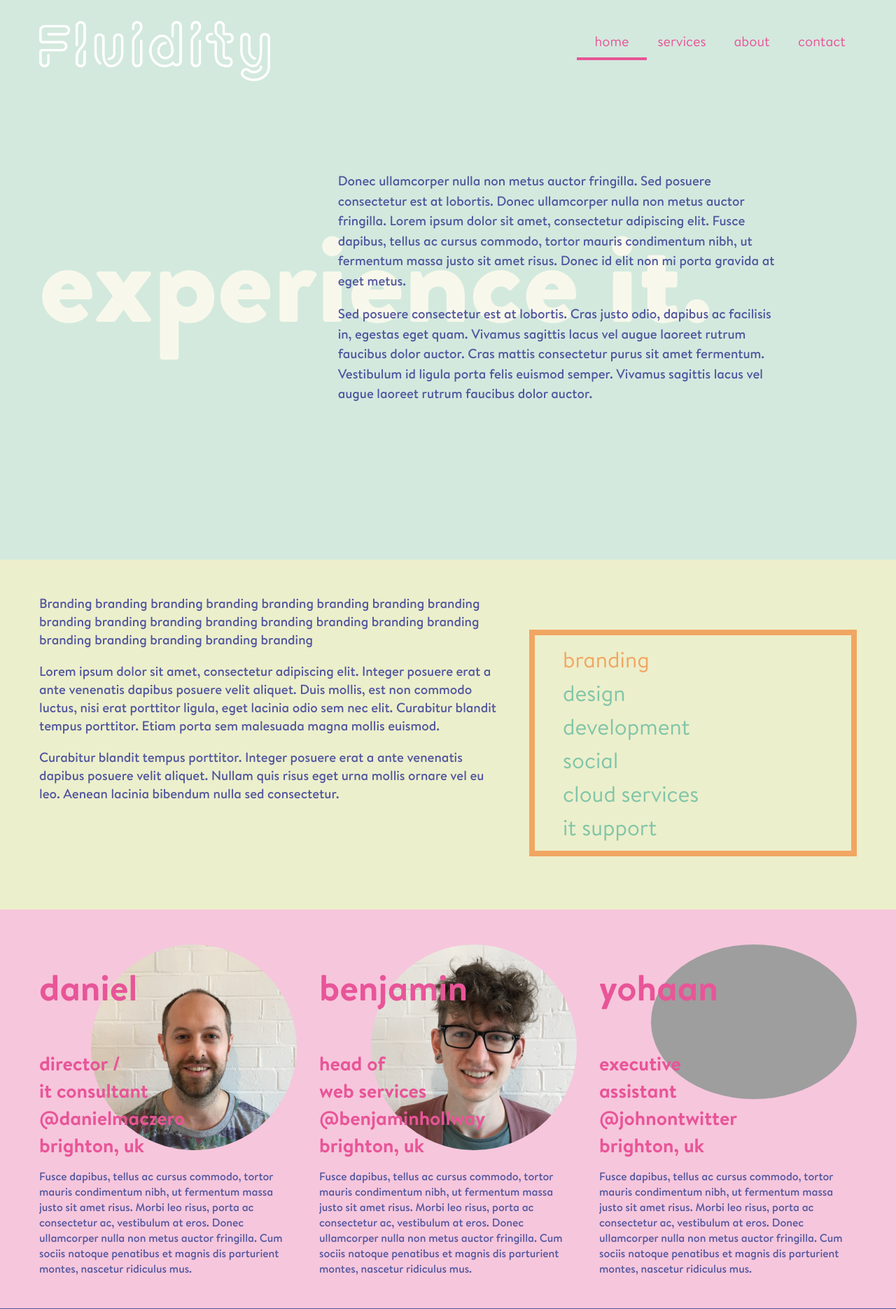
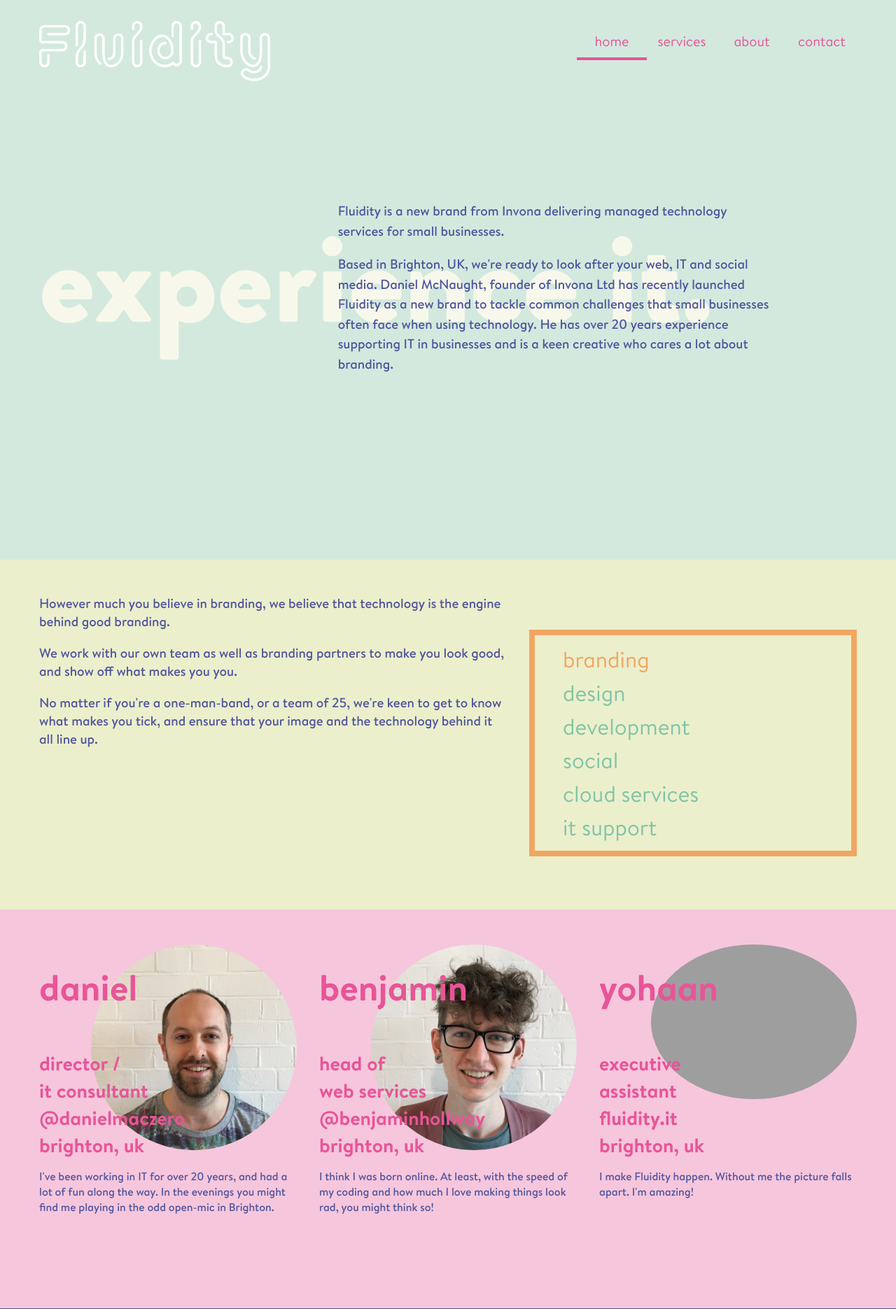
Before and after one commit to FluidityIT/fluidity, a PHP site: page / in a window 1280 px wide. Shown: the top 1871 px of the page at 70% size. Run offline with PHP 8.4, Linux system fonts and the light colour scheme; some libraries are stand-ins or nearby versions; grey boxes are pictures that could not be loaded.

Commit message:
Daniel's updated content

```diff
--- a/src/inc/footer.php
+++ b/src/inc/footer.php
@@ -4,11 +4,11 @@
 				<nav class="nav nav--social">
 					<ul>
 						<li><a href="https://twitter.com/fluidityit"><i class="fa fa-twitter"></i></a></li>
-						<li><a href=""><i class="fa fa-linkedin"></i></a></li>
-						<li><a href=""><i class="fa fa-instagram"></i></a></li>
+						<!--li><a href=""><i class="fa fa-linkedin"></i></a></li-->
+						<li><a href="https://www.instagram.com/fluidityit/"><i class="fa fa-instagram"></i></a></li>
 						<li><a href="https://medium.com/@nothingrandom"><i class="fa fa-medium"></i></a></li>
-						<li><a href=""><i class="fa fa-phone"></i></a></li>
-						<li><a href=""><i class="fa fa-envelope-o"></i></a></li>
+						<li><a href="tel:+441273974994"><i class="fa fa-phone"></i></a></li>
+						<!--li><a href="mailto:hello@fluidity.it"><i class="fa fa-envelope-o"></i></a></li-->
 					</ul>
 				</nav>
 			</div>
--- a/src/index.php
+++ b/src/index.php
@@ -12,8 +12,8 @@
 			</div>
 			<div class="column small-12 medium-8 medium-offset-4 large-6 column-absolute">
 				<div class="text-wrap">
-					<p class="text--large">Donec ullamcorper nulla non metus auctor fringilla. Sed posuere consectetur est at lobortis. Donec ullamcorper nulla non metus auctor fringilla. Lorem ipsum dolor sit amet, consectetur adipiscing elit. Fusce dapibus, tellus ac cursus commodo, tortor mauris condimentum nibh, ut fermentum massa justo sit amet risus. Donec id elit non mi porta gravida at eget metus.</p>
-					<p class="text--large">Sed posuere consectetur est at lobortis. Cras justo odio, dapibus ac facilisis in, egestas eget quam. Vivamus sagittis lacus vel augue laoreet rutrum faucibus dolor auctor. Cras mattis consectetur purus sit amet fermentum. Vestibulum id ligula porta felis euismod semper. Vivamus sagittis lacus vel augue laoreet rutrum faucibus dolor auctor.</p>
+					<p class="text--large">Fluidity is a new brand from Invona delivering managed technology services for small businesses.</p>
+					<p class="text--large">Based in Brighton, UK, we're ready to look after your web, IT and social media. Daniel McNaught, founder of Invona Ltd has recently launched Fluidity as a new brand to tackle common challenges that small businesses often face when using technology. He has over 20 years experience supporting IT in businesses and is a keen creative who cares a lot about branding.</p>
 				</div>
 			</div>
 		</div>
@@ -22,34 +22,34 @@
 		<div class="row">
 			<div class="column medium-6 large-7">
 				<div id="branding" class="services--text text--branding show">
-					<p>Branding branding branding branding branding branding branding branding branding branding branding branding branding branding branding branding branding branding branding branding branding</p>
-					<p>Lorem ipsum dolor sit amet, consectetur adipiscing elit. Integer posuere erat a ante venenatis dapibus posuere velit aliquet. Duis mollis, est non commodo luctus, nisi erat porttitor ligula, eget lacinia odio sem nec elit. Curabitur blandit tempus porttitor. Etiam porta sem malesuada magna mollis euismod.</p>
-					<p>Curabitur blandit tempus porttitor. Integer posuere erat a ante venenatis dapibus posuere velit aliquet. Nullam quis risus eget urna mollis ornare vel eu leo. Aenean lacinia bibendum nulla sed consectetur.</p>
+					<p>However much you believe in branding, we believe that technology is the engine behind good branding.</p>
+					<p>We work with our own team as well as branding partners to make you look good, and show off what makes you you.</p>
+					<p>No matter if you're a one-man-band, or a team of 25, we're keen to get to know what makes you tick, and ensure that your image and the technology behind it all line up.</p>
 				</div>
 				<div id="design" class="services--text text--design hidden">
-					<p>Design design design design design design design design design design design design design design design design design design design design design design design design design design design design </p>
-					<p>Lorem ipsum dolor sit amet, consectetur adipiscing elit. Integer posuere erat a ante venenatis dapibus posuere velit aliquet. Duis mollis, est non commodo luctus, nisi erat porttitor ligula, eget lacinia odio sem nec elit. Curabitur blandit tempus porttitor. Etiam porta sem malesuada magna mollis euismod.</p>
-					<p>Curabitur blandit tempus porttitor. Integer posuere erat a ante venenatis dapibus posuere velit aliquet. Nullam quis risus eget urna mollis ornare vel eu leo. Aenean lacinia bibendum nulla sed consectetur.</p>
+					<p>Good design is fundamental to how you are perceived, and also gives you confidence in how you come across</p>
+					<p>Alongisde branding, we pride ourselves in working with excellent designers to help create and shape your web and digital services.</p>
+					<p>We're happy to keep your online presence up-to-date and fresh with tweaks as well as complete redesigns of logos, websites and other projects.</p>
 				</div>
 				<div id="development" class="services--text text--development hidden">
-					<p>Development development development development development development development development development development development development development development development development development </p>
-					<p>Lorem ipsum dolor sit amet, consectetur adipiscing elit. Integer posuere erat a ante venenatis dapibus posuere velit aliquet. Duis mollis, est non commodo luctus, nisi erat porttitor ligula, eget lacinia odio sem nec elit. Curabitur blandit tempus porttitor. Etiam porta sem malesuada magna mollis euismod.</p>
-					<p>Curabitur blandit tempus porttitor. Integer posuere erat a ante venenatis dapibus posuere velit aliquet. Nullam quis risus eget urna mollis ornare vel eu leo. Aenean lacinia bibendum nulla sed consectetur.</p>
+					<p>Technology should be fun to use and make businesses fly.</p>
+					<p>Websites, apps and other more bespoke software can cost a small fortune. We mix it in with our wider portfolio of services where possible and provide more accessible development services, while being careful to watch the quality of our work.</p>
+					<p>Web development is a key focus for the Fluidity brand, so get in touch if you're interested in a fresh website design.</p>
 				</div>
 				<div id="social" class="services--text text--social hidden">
-					<p>Social social social social social social social social social social social social social social social social social social social social social social social social social social social social social </p>
-					<p>Lorem ipsum dolor sit amet, consectetur adipiscing elit. Integer posuere erat a ante venenatis dapibus posuere velit aliquet. Duis mollis, est non commodo luctus, nisi erat porttitor ligula, eget lacinia odio sem nec elit. Curabitur blandit tempus porttitor. Etiam porta sem malesuada magna mollis euismod.</p>
-					<p>Curabitur blandit tempus porttitor. Integer posuere erat a ante venenatis dapibus posuere velit aliquet. Nullam quis risus eget urna mollis ornare vel eu leo. Aenean lacinia bibendum nulla sed consectetur.</p>
+					<p>Social Media is a must for any business wanting to engage with it's customers online</p>
+					<p>It can be expensive to outsource your social media. We aim to deliver a basic level of social media and content marketing to keep your brand visibility up.</p>
+					<p>You have enough to think about running your business, let us help make social media happen without breaking the bank.</p>
 				</div>
 				<div id="services" class="services--text text--cloud hidden">
-					<p>Cloud cloud cloud cloud cloud cloud cloud cloud cloud cloud cloud cloud cloud cloud cloud cloud cloud cloud cloud cloud cloud cloud cloud cloud cloud cloud cloud cloud cloud </p>
-					<p>Lorem ipsum dolor sit amet, consectetur adipiscing elit. Integer posuere erat a ante venenatis dapibus posuere velit aliquet. Duis mollis, est non commodo luctus, nisi erat porttitor ligula, eget lacinia odio sem nec elit. Curabitur blandit tempus porttitor. Etiam porta sem malesuada magna mollis euismod.</p>
-					<p>Curabitur blandit tempus porttitor. Integer posuere erat a ante venenatis dapibus posuere velit aliquet. Nullam quis risus eget urna mollis ornare vel eu leo. Aenean lacinia bibendum nulla sed consectetur.</p>
+					<p>We make running your business in the cloud efficient and secure so doing business can be a breeze.</p>
+					<p>Fluidity can manage and support many cloud services including Office 365, G-Suite (previously Google Apps), DropBox, CrashPlan, Spanning allowing you to get on a benefit from them.</p>
+					<p>Cloud services usually end up being far more cost effective than running your own infrastructure.</p>
 				</div>
 				<div id="support" class="services--text text--support hidden">
-					<p>Support support support support support support support support support support support support support support support support support support support support support support support support support </p>
-					<p>Lorem ipsum dolor sit amet, consectetur adipiscing elit. Integer posuere erat a ante venenatis dapibus posuere velit aliquet. Duis mollis, est non commodo luctus, nisi erat porttitor ligula, eget lacinia odio sem nec elit. Curabitur blandit tempus porttitor. Etiam porta sem malesuada magna mollis euismod.</p>
-					<p>Curabitur blandit tempus porttitor. Integer posuere erat a ante venenatis dapibus posuere velit aliquet. Nullam quis risus eget urna mollis ornare vel eu leo. Aenean lacinia bibendum nulla sed consectetur.</p>
+					<p>Support for devices running Windows, Macs, iOS or Android as well as servers and networks is all the norm for us.</p>
+					<p>We enjoy working closely with our customers (most of the time!) to ensure you can work efficiently. We're also known for talking your language, so you'll be able to understand us!</p>
+					<p>Some of our customers are technophobes, and others are technophiles. We work with both.</p>
 				</div>
 			</div>
 			<div class="column medium-6 large-5">
@@ -79,7 +79,7 @@
 						<h4><a href="https://twitter.com/danielmaczero">@danielmaczero</a></h4>
 						<h4>Brighton, UK</h4>
 					</div>
-					<p>Fusce dapibus, tellus ac cursus commodo, tortor mauris condimentum nibh, ut fermentum massa justo sit amet risus. Morbi leo risus, porta ac consectetur ac, vestibulum at eros. Donec ullamcorper nulla non metus auctor fringilla. Cum sociis natoque penatibus et magnis dis parturient montes, nascetur ridiculus mus.</p>
+					<p>I've been working in IT for over 20 years, and had a lot of fun along the way. In the evenings you might find me playing in the odd open-mic in Brighton.</p>
 				</div>
 			</div>
 			<div class="column small-12 medium-4">
@@ -93,7 +93,7 @@
 						<h4><a href="https://twitter.com/benjaminhollway">@benjaminhollway</a></h4>
 						<h4>Brighton, UK</h4>
 					</div>
-					<p>Fusce dapibus, tellus ac cursus commodo, tortor mauris condimentum nibh, ut fermentum massa justo sit amet risus. Morbi leo risus, porta ac consectetur ac, vestibulum at eros. Donec ullamcorper nulla non metus auctor fringilla. Cum sociis natoque penatibus et magnis dis parturient montes, nascetur ridiculus mus.</p>
+					<p>I think I was born online. At least, with the speed of my coding and how much I love making things look rad, you might think so!</p>
 				</div>
 			</div>
 			<div class="column small-12 medium-4">
@@ -104,10 +104,10 @@
 					<h3>yohaan</h3>
 					<div class="profile__details">
 						<h4>executive<br /> assistant</h4>
-						<h4><a href="https://twitter.com/benjaminhollway">@johnontwitter</a></h4>
+						<h4><a href="https://fluidity.it">fluidity.it</a></h4>
 						<h4>Brighton, UK</h4>
 					</div>
-					<p>Fusce dapibus, tellus ac cursus commodo, tortor mauris condimentum nibh, ut fermentum massa justo sit amet risus. Morbi leo risus, porta ac consectetur ac, vestibulum at eros. Donec ullamcorper nulla non metus auctor fringilla. Cum sociis natoque penatibus et magnis dis parturient montes, nascetur ridiculus mus.</p>
+					<p>I make Fluidity happen. Without me the picture falls apart. I'm amazing!</p>
 				</div>
 			</div>
 		</div>
--- a/src/send-form.php
+++ b/src/send-form.php
@@ -1,9 +1,9 @@
 <?php
 $message="";
 
-$to="benjamin@nothingrandom.com";
+$to="hello@fluidity.it";
 
-$subject="Fluidity Form";
+$subject="Fluidity Web Contact Form";
 
 foreach ($_POST as $key => $value) {
 	$message .= htmlspecialchars($key).": " .htmlspecialchars($value). "\n";
```
